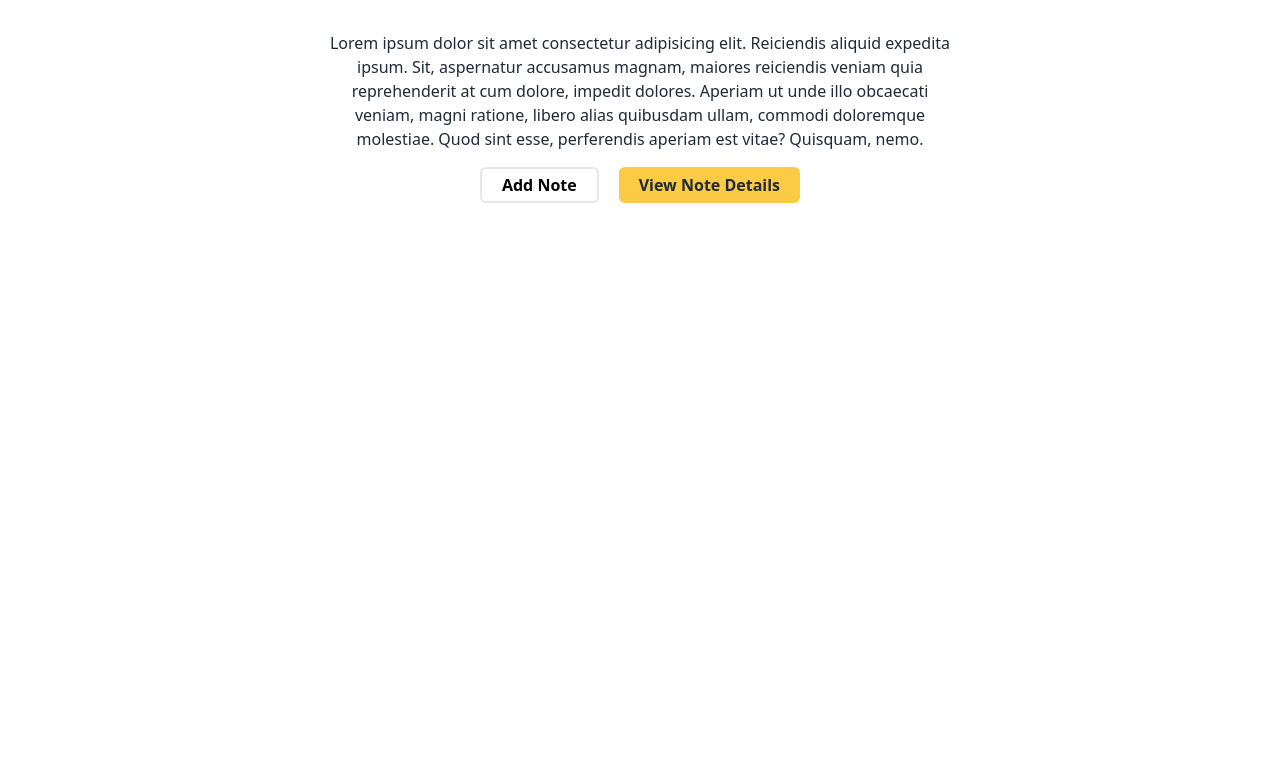
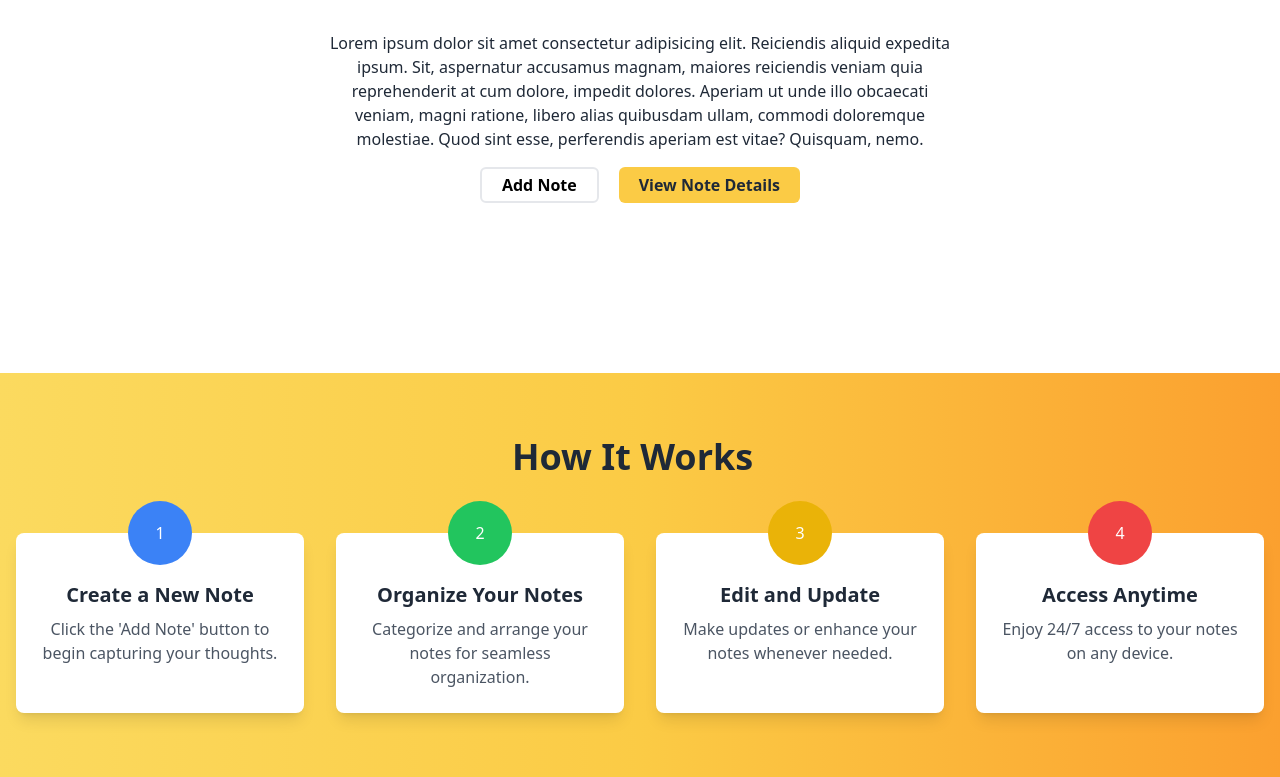
Before and after one commit to ataurwd/Notpad-client, a React (Vite) app: page / in a window 1280 px wide. Shown: the part 339-1116 px from the top of the page. Before the commit the page ends 800 px from the top, so only its background shows below. Built offline with nearby package versions, Linux system fonts and the light colour scheme; no server answers; a small style sheet from the web is missing; a web font is replaced by a local one.

Commit message:
add how it work section

```diff
--- a/package.json
+++ b/package.json
@@ -24,6 +24,7 @@
     "react-hot-toast": "^2.4.1",
     "react-lottie-player": "^2.1.0",
     "react-router-dom": "^7.0.1",
+    "react-simple-typewriter": "^5.0.1",
     "sort-by": "^0.0.2",
     "sweetalert2": "^11.6.13"
   },
--- a/src/components/Home.jsx
+++ b/src/components/Home.jsx
@@ -1,8 +1,14 @@
 import React from "react";
 import HomeHeading from "./HomeHeading";
+import HowWork from "./HowWork";
 
 const Home = () => {
-  return <div><HomeHeading/></div>;
+  return (
+    <div>
+          <HomeHeading />
+          <HowWork/>
+    </div>
+  );
 };
 
 export default Home;
--- a/src/components/HowWork.jsx
+++ b/src/components/HowWork.jsx
@@ -1,11 +1,92 @@
-import React from 'react';
+import React, { useEffect } from "react";
+import AOS from "aos";
+import "aos/dist/aos.css";
+import { Typewriter } from "react-simple-typewriter";
 
 const HowWork = () => {
-    return (
-        <div>
-
+  useEffect(() => {
+    AOS.init({ duration: 1000, once: true });
+  }, []);
+  return (
+    <section
+      className="bg-gradient-to-r from-[#FBDA5F] via-[#FBCB45]
+     to-[#FBA02F] py-16"
+    >
+      <div className="container mx-auto px-4 text-center">
+        <h2 className="text-4xl font-bold text-gray-800 mb-14">
+          <Typewriter
+            words={[
+              "How It Works",
+            ]}
+            loop={5}
+            cursor
+            cursorStyle="_"
+            typeSpeed={60}
+            deleteSpeed={50}
+            delaySpeed={1000}
+          />
+        </h2>
+        <div className="grid gap-8 md:grid-cols-2 lg:grid-cols-4">
+          {/* Step 1 */}
+          <div
+            className="relative rounded-lg bg-white p-6 shadow-lg"
+            data-aos="fade-up"
+            data-aos-delay="200"
+          >
+            <div className="absolute -top-8 left-1/2 transform -translate-x-1/2 bg-blue-500 text-white w-16 h-16 flex items-center justify-center rounded-full">
+              1
+            </div>
+            <h3 className="text-xl font-semibold mt-6">Create a New Note</h3>
+            <p className="text-gray-600 mt-2">
+              Click the 'Add Note' button to begin capturing your thoughts.
+            </p>
+          </div>
+          {/* Step 2 */}
+          <div
+            className="relative rounded-lg bg-white p-6 shadow-lg"
+            data-aos="fade-up"
+            data-aos-delay="400"
+          >
+            <div className="absolute -top-8 left-1/2 transform -translate-x-1/2 bg-green-500 text-white w-16 h-16 flex items-center justify-center rounded-full">
+              2
+            </div>
+            <h3 className="text-xl font-semibold mt-6">Organize Your Notes</h3>
+            <p className="text-gray-600 mt-2">
+              Categorize and arrange your notes for seamless organization.
+            </p>
+          </div>
+          {/* Step 3 */}
+          <div
+            className="relative rounded-lg bg-white p-6 shadow-lg"
+            data-aos="fade-up"
+            data-aos-delay="600"
+          >
+            <div className="absolute -top-8 left-1/2 transform -translate-x-1/2 bg-yellow-500 text-white w-16 h-16 flex items-center justify-center rounded-full">
+              3
+            </div>
+            <h3 className="text-xl font-semibold mt-6">Edit and Update</h3>
+            <p className="text-gray-600 mt-2">
+              Make updates or enhance your notes whenever needed.
+            </p>
+          </div>
+          {/* Step 4 */}
+          <div
+            className="relative rounded-lg bg-white p-6 shadow-lg"
+            data-aos="fade-up"
+            data-aos-delay="800"
+          >
+            <div className="absolute -top-8 left-1/2 transform -translate-x-1/2 bg-red-500 text-white w-16 h-16 flex items-center justify-center rounded-full">
+              4
+            </div>
+            <h3 className="text-xl font-semibold mt-6">Access Anytime</h3>
+            <p className="text-gray-600 mt-2">
+              Enjoy 24/7 access to your notes on any device.
+            </p>
+          </div>
         </div>
-    );
+      </div>
+    </section>
+  );
 };
 
 export default HowWork;
```
Also changed, not shown: 1 other file (tests, documents, lock files or other folders).
